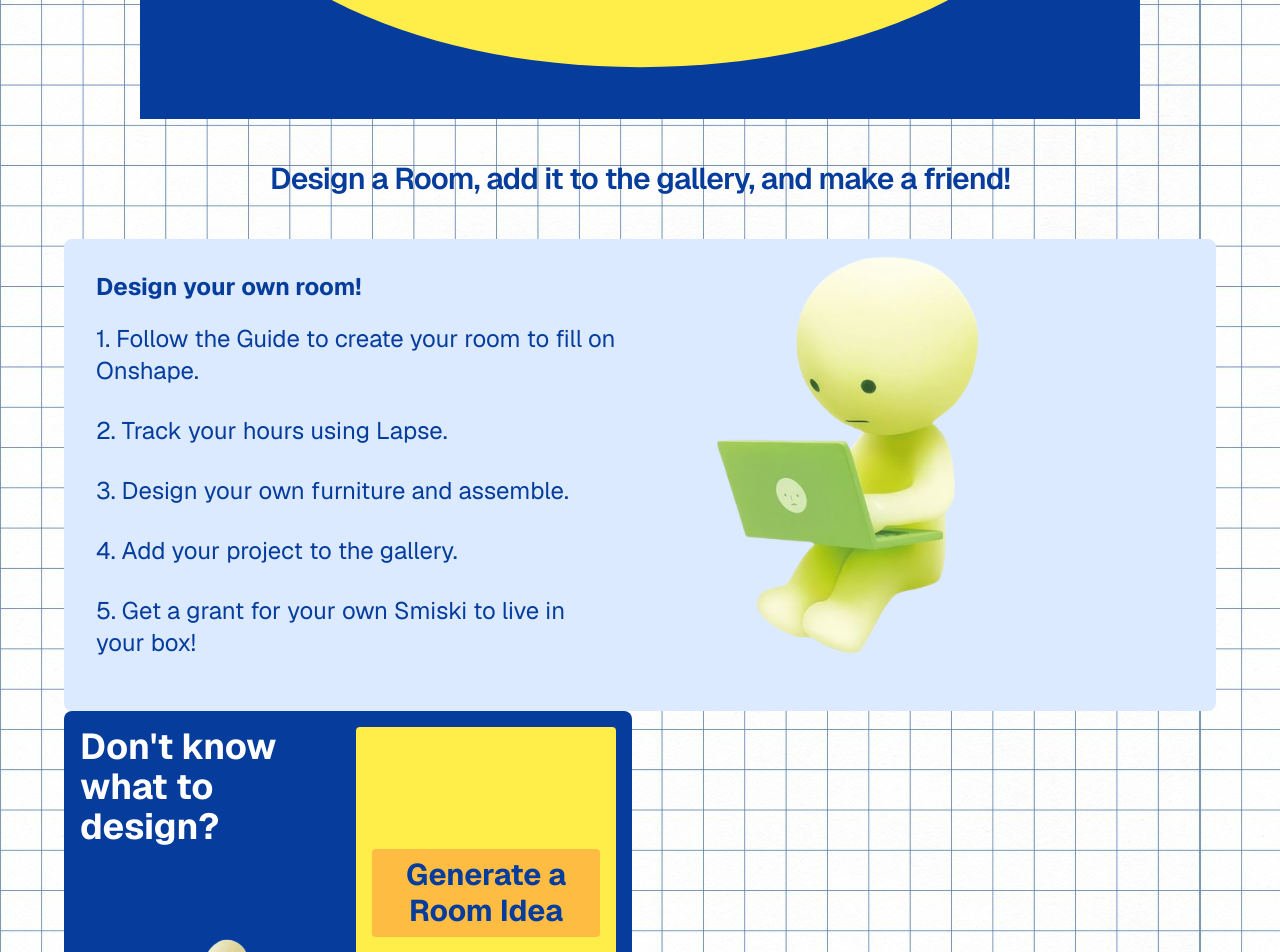
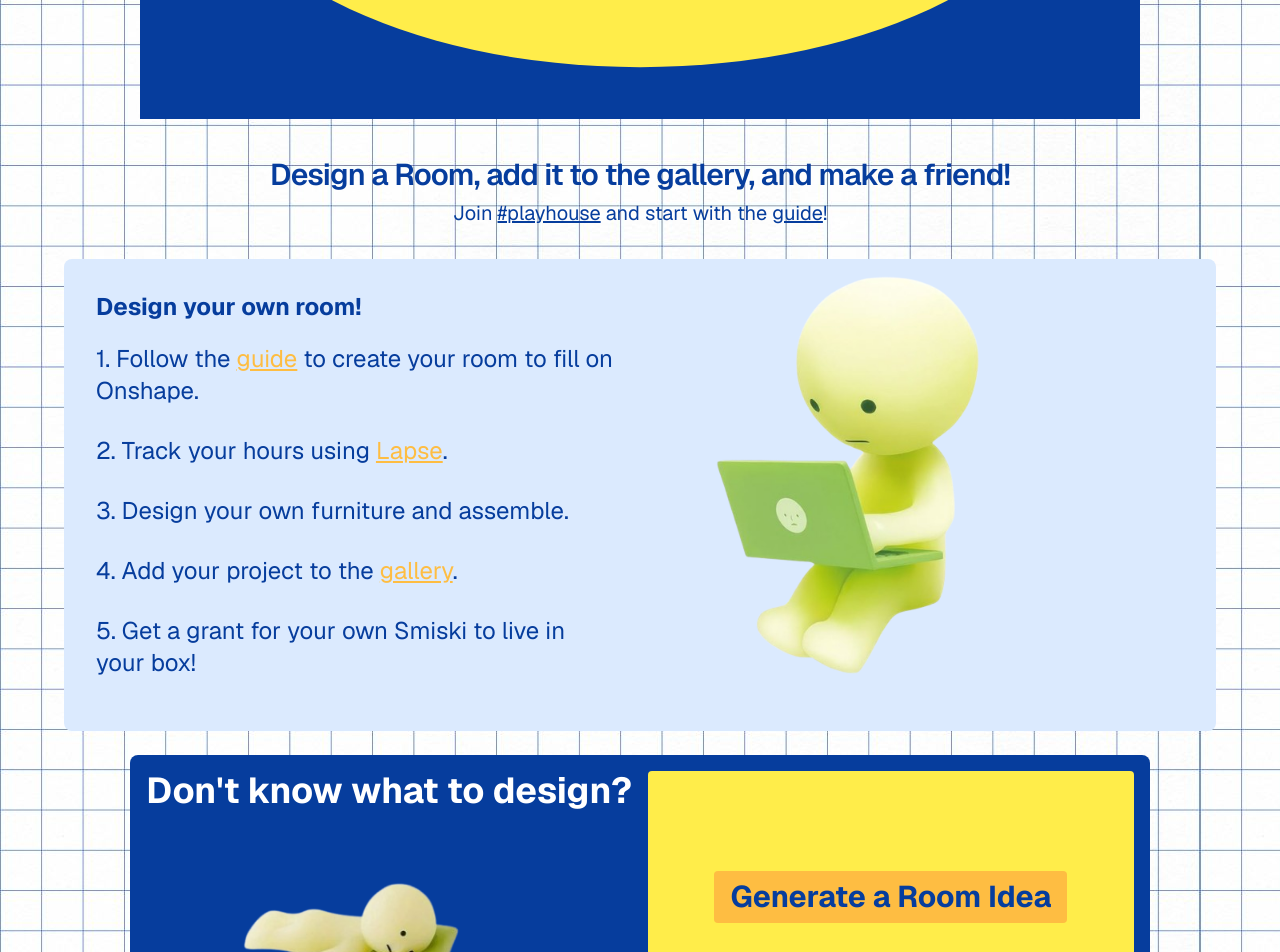
Before and after one commit to possiblyselena/playhouse, a Next.js app: page / in a window 1280 px wide. Shown: the part 600-1552 px from the top of the page. Built offline with nearby package versions, Linux system fonts and the light colour scheme.

Commit message:
fixed formatting

```diff
--- a/app/gallery/page.tsx
+++ b/app/gallery/page.tsx
@@ -9,7 +9,7 @@ export default function Home() {
     return (
         <div className="bg-[url('/ikeabackground.jpg')] font-sans dark:bg-black w-full">
             <Navbar />
-            <h1 className="text-black">Hello! These are completed projects for Playhouse! Click on them to view their repository.</h1>
+            <h1 className="text-blahaj py-75 text-center font-bold text-3xl">This is still a Work in Progress, check back again later!</h1>
             <div>
 
             </div>
--- a/app/page.tsx
+++ b/app/page.tsx
@@ -34,19 +34,24 @@ export default function Home() {
                 width={1000}
                 height={24}
               />
-              <h1 className="max-w-full py-10 text-center text-3xl font-semibold leading-10 tracking-tight text-blahaj">
+              <div className="flex-rows-2 p-4">
+                <h1 className="max-w-full px-5 pb-1 pt-5 text-center text-3xl font-semibold leading-10 tracking-tight text-blahaj">
                 Design a Room, add it to the gallery, and make a friend!
               </h1>
+              <h2 className="px-4 pb-4 pt-0 text-xl text-blahaj">
+                Join <a href="https://hackclub.enterprise.slack.com/archives/C0BS4AWCTGA" className="underline">#playhouse</a> and start with the <a href="/guide" className="underline">guide</a>!
+              </h2>
+              </div>
             </div>
           </div>
             {/*How to get started*/}
-            <div className="bg-blue-100 w-full rounded-lg p-4 grid grid-cols-2 gap-4">
+            <div className="bg-blue-100 w-full rounded-lg pt-4 p-4 grid grid-cols-2 gap-4">
               <div className="text-blahaj p-4">
                 <h1 className="font-bold text-2xl">Design your own room!</h1>
-                <p className="text-2xl my-3 py-2">1. Follow the Guide to create your room to fill on <a href="https://www.onshape.com/">Onshape</a>.</p>
-                <p className="text-2xl my-3 py-2">2. Track your hours using <a href="https://www.lapse.hackclub.com/">Lapse</a>. </p>
+                <p className="text-2xl my-3 py-2">1. Follow the <a href="/guide" className="text-creamsicle underline">guide</a> to create your room to fill on <a href="https://www.onshape.com/">Onshape</a>.</p>
+                <p className="text-2xl my-3 py-2">2. Track your hours using <a href="https://www.lapse.hackclub.com/" className="text-creamsicle underline">Lapse</a>. </p>
                 <p className="text-2xl my-3 py-2">3. Design your own furniture and assemble. </p>
-                <p className="text-2xl my-3 py-2">4. Add your project to the gallery.</p>
+                <p className="text-2xl my-3 py-2">4. Add your project to the <a href="/gallery" className="text-creamsicle underline">gallery</a>.</p>
                 <p className="text-2xl my-3 py-2">5. Get a grant for your own Smiski to live in your box!</p>
               </div>
               <div>
@@ -59,9 +64,7 @@ export default function Home() {
                 />
               </div>
             </div>
-            {/*Requirements*/}
-            <div className="grid grid-cols-1 gap-4 lg:grid-cols-2 w-full">
-              <div className="flex flex-col items-center gap-6 text-left w-full">
+              <div className="flex flex-col items-center gap-6 text-left w-full p-6">
                <div className="bg-blahaj rounded-lg p-4 text-white grid grid-cols-2 gap-4">
                 <div className="space-y-4">
                 <h1 className="font-bold text-4xl">Don't know what to design?</h1>
@@ -84,7 +87,6 @@ export default function Home() {
               </div>
             </div>
           </div>
-          </div>
            <FaqAccordion/>
         </div>
       </main>
--- a/content/guides/01-getting-started.md
+++ b/content/guides/01-getting-started.md
@@ -10,15 +10,15 @@ Seen something similar to Playhouse? Me too! I was inspired of the silly ones I
 
 # Set up
 
-You can use whatever CAD software you're comfortable with aslong as you can export as .step files to slice. I reccomended using [Onshape](https://www.onshape.com/) as it can run in your browser. Once you create an account you can start designing!
+You can use whatever CAD software you're comfortable with aslong as you can export as .step files to slice. I reccomended using [Onshape](https://www.onshape.com/) as it can run in your browser and there's a [Hackatime Extension](https://hackatime.hackclub.com/docs/editors/onshape). Once you create an account you can start designing!
 
 ## Tracking your progress.
 
-You must submit your hackatime projects when you're finished. To track your progress with hackatime, you can use Lapse. You should be tracking the time spent on the box, furniture, art, and assembly.
+You must submit your hackatime projects when you're finished. If not using Onshape, track your progress with [Lapse](https://lapse.hackclub.com/). You should be tracking the time spent on the box, furniture, art, and assembly.
 
 ## What makes a valid submission?
 
-Examples of Bad Submissions (will be rejected and no smiski)
+Examples of Bad Submissions (will be rejected and no Smiski)
 
 - Random 3D shapes with no coherent theme.
 - Designing parts that are impossible to print.
@@ -30,4 +30,4 @@ Examples of good submissions
 - Pieces of furniture that are unique to the room.
 - Added prints for wallpapers, flooring, and items.
 
-A good Playhouse submission is thoughtful and fun! Pretend you're an interior designer and someone is commissioning you to build a nice room for the next tenant.
+A good Playhouse submission is thoughtful and fun, pretend you're an interior designer!
--- a/content/guides/02-room-and-furniture.md
+++ b/content/guides/02-room-and-furniture.md
@@ -42,4 +42,4 @@ You're probably asking, why can't I just make a box? It's take less space for sh
 
 ## Furniture
 
-The gallery isn't up yet, no one has submitted anything! As a placeholder I have added a link to my Pinterest board if you're having trouble finding inspiration.
+The gallery isn't up yet, no one has submitted anything! To help you think of ideas, look at the [Pinterest board](https://pin.it/16yJNtShb) I made!
--- a/content/guides/04-submit.md
+++ b/content/guides/04-submit.md
@@ -8,12 +8,12 @@ Once you submit your project, it'll go into review and once it's approved you ca
 
 ## Final checklist
 
-| Requirements                                                                  | Done? |
-| ----------------------------------------------------------------------------- | ----- |
-| Logged 7+ hours on Lapse and Hackatime.                                       |       |
-| You have a CAD folder with all your furniture .step files in your repo.       |       |
-| You have an art folder with all the drawn files.                              |       |
-| The readme.md has a good description and a photo of your render.              |       |
-| You have send a message in #playhouse with your repo and project description. |       |
+| Requirements                                                                                     | Done? |
+| ------------------------------------------------------------------------------------------------ | ----- |
+| Logged 7+ hours on Hackatime.                                                                    |       |
+| Made an assembly of your Playhouse.                                                              |       |
+| You have a CAD folder with all your furniture .step files in your repo and .svg of the assembly. |       |
+| You have an art folder with all the drawn files.                                                 |       |
+| The readme.md has a good description and a photo of your render.                                 |       |
 
 Once everything looks good, you can submit your design here at https://forms.hackclub.com/playhouse-design
--- a/content/guides/05-recieving-your-smiski.md
+++ b/content/guides/05-recieving-your-smiski.md
@@ -6,9 +6,8 @@ There's two ways you can recieve your Smiski.
 
 - Everywhere else: I'm going to give you a grant to buy them!
 
-Fyi, You can only receive your smiski if you have either
+**You can only receive your smiski if you have either printed your room and assembled it.**
 
-- Printed your room and assembled it
-- You have ordered it through #print-legion and it's being shippped.
+There will be a form coming out soon so I know that you have a room!
 
-We're not going to condone any homeless Smiskis.
+(We're not going to condone any homeless Smiskis.)
```
